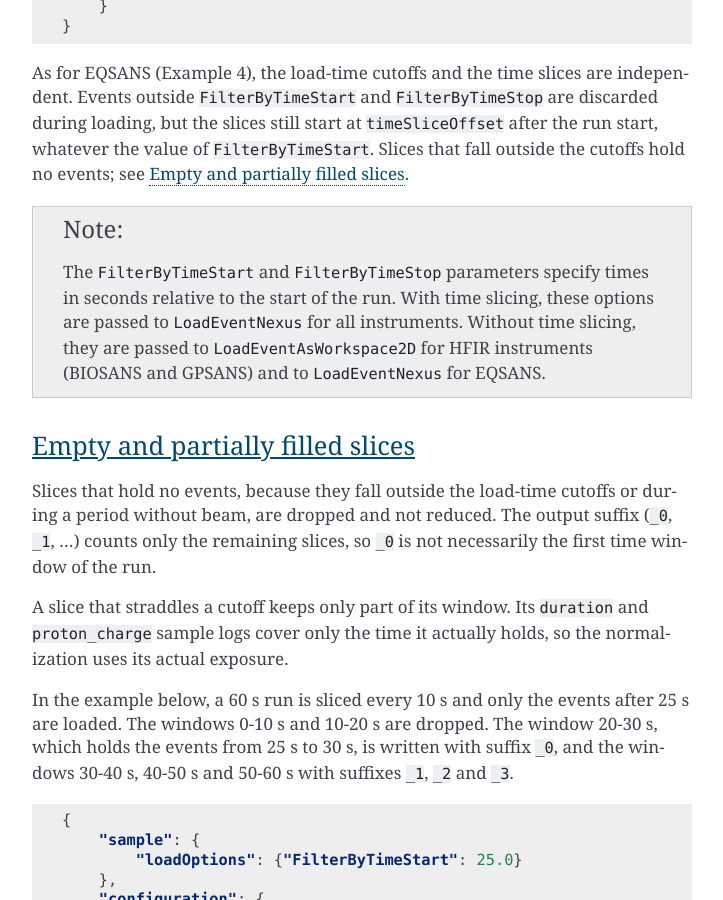
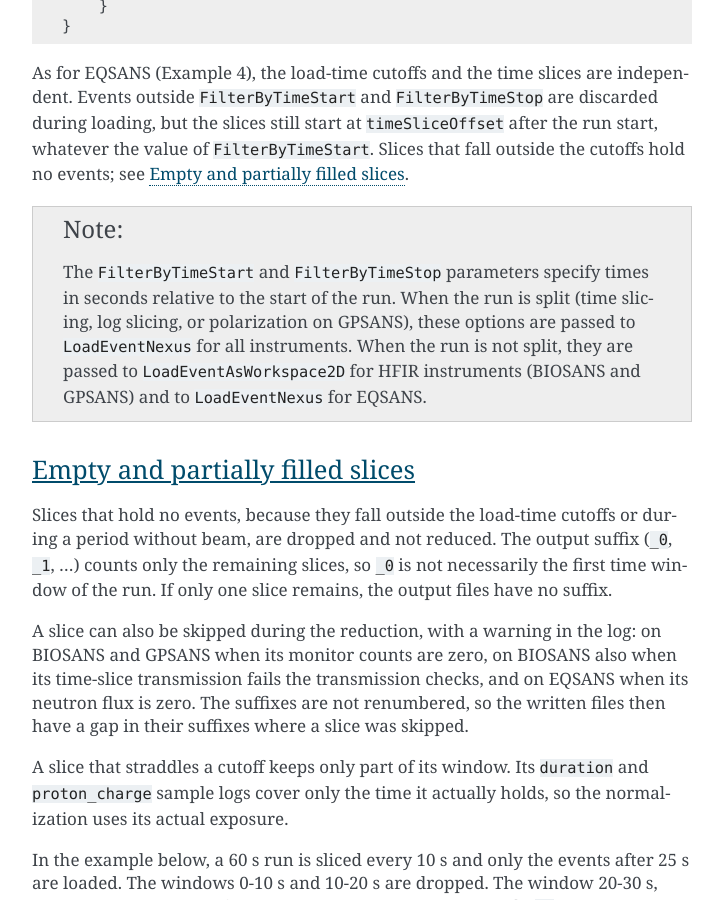
Before and after one commit to neutrons/drtsans, a Sphinx documentation site: the page built from docs/user/slicing.rst, in a window 1280 px wide and 900 px high, scrolled down 4246 px. Shown: the whole window, without its empty margins (388-1111 px from the left). Built offline with Sphinx 7.4.7, drawn with Linux system fonts in a browser that asks for light colours; the version number is read from the project's files by our own code.

Commit message:
Clarify which loader receives the cutoffs and how slices are skipped
The note on load-time cutoffs now covers every way of splitting a run,
not only time slicing. The section on empty slices states that a single
remaining slice gets no suffix, and that slices skipped during the
reduction leave a gap in the suffixes.

Co-Authored-By: Claude Opus 5.5 <noreply@anthropic.com>

```diff
--- a/docs/user/slicing.rst
+++ b/docs/user/slicing.rst
@@ -170,16 +170,23 @@ outside the cutoffs hold no events; see `Empty and partially filled slices`_.
 
 .. note::
    The ``FilterByTimeStart`` and ``FilterByTimeStop`` parameters specify times in seconds relative
-   to the start of the run. With time slicing, these options are passed to ``LoadEventNexus`` for all
-   instruments. Without time slicing, they are passed to ``LoadEventAsWorkspace2D`` for HFIR instruments
-   (BIOSANS and GPSANS) and to ``LoadEventNexus`` for EQSANS.
+   to the start of the run. When the run is split (time slicing, log slicing, or polarization on GPSANS), these
+   options are passed to ``LoadEventNexus`` for all instruments. When the run is not split, they are passed
+   to ``LoadEventAsWorkspace2D`` for HFIR instruments (BIOSANS and GPSANS) and to ``LoadEventNexus`` for
+   EQSANS.
 
 Empty and partially filled slices
 +++++++++++++++++++++++++++++++++
 
 Slices that hold no events, because they fall outside the load-time cutoffs or during a period without
 beam, are dropped and not reduced. The output suffix (``_0``, ``_1``, ...) counts only the remaining
-slices, so ``_0`` is not necessarily the first time window of the run.
+slices, so ``_0`` is not necessarily the first time window of the run. If only one slice remains, the
+output files have no suffix.
+
+A slice can also be skipped during the reduction, with a warning in the log: on BIOSANS and GPSANS when its
+monitor counts are zero, on BIOSANS also when its time-slice transmission fails the transmission checks, and
+on EQSANS when its neutron flux is zero. The suffixes are not renumbered, so the written files then have a
+gap in their suffixes where a slice was skipped.
 
 A slice that straddles a cutoff keeps only part of its window. Its ``duration`` and ``proton_charge``
 sample logs cover only the time it actually holds, so the normalization uses its actual exposure.
```
